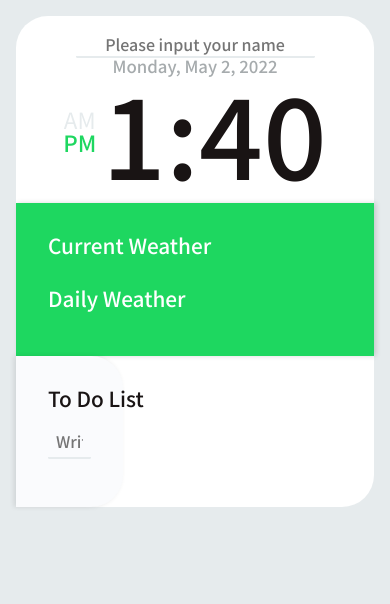
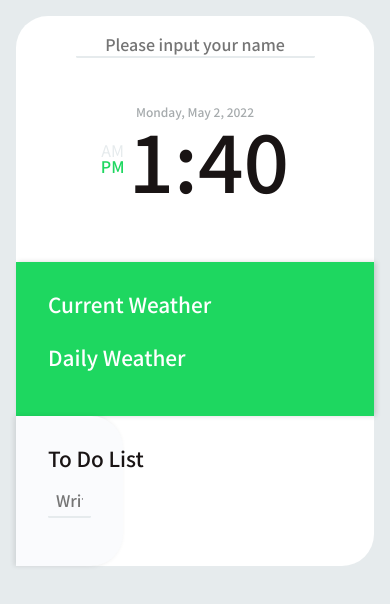
Before and after one commit to hm-Jeon/New-Momentum, a website built with Parcel: page index.html in a window 390 px wide. Built offline with nearby package versions, Linux system fonts and the light colour scheme; no server answers; a web font is replaced by a local one.

Commit message:
CSS 수정
- 반응형 웹 구현(Clock 완료)

```diff
--- a/src/css/clock/clock.scss
+++ b/src/css/clock/clock.scss
@@ -77,5 +77,19 @@ section.center {
     @media screen and (max-width: 1400px) {
       font-size: 7rem;
     }
+
+    @media screen and (max-width: 1100px) {
+      padding: 5rem 0;
+    }
+
+    @media screen and (max-width: 700px) {
+      padding: 4rem 0;
+      font-size: 6rem;
+    }
+
+    @media screen and (max-width: 500px) {
+      padding: 3rem 0;
+      font-size: 5rem;
+    }
   }
 }
```
Also changed, not shown: src/css/clock/clock.css, 1 other file.
